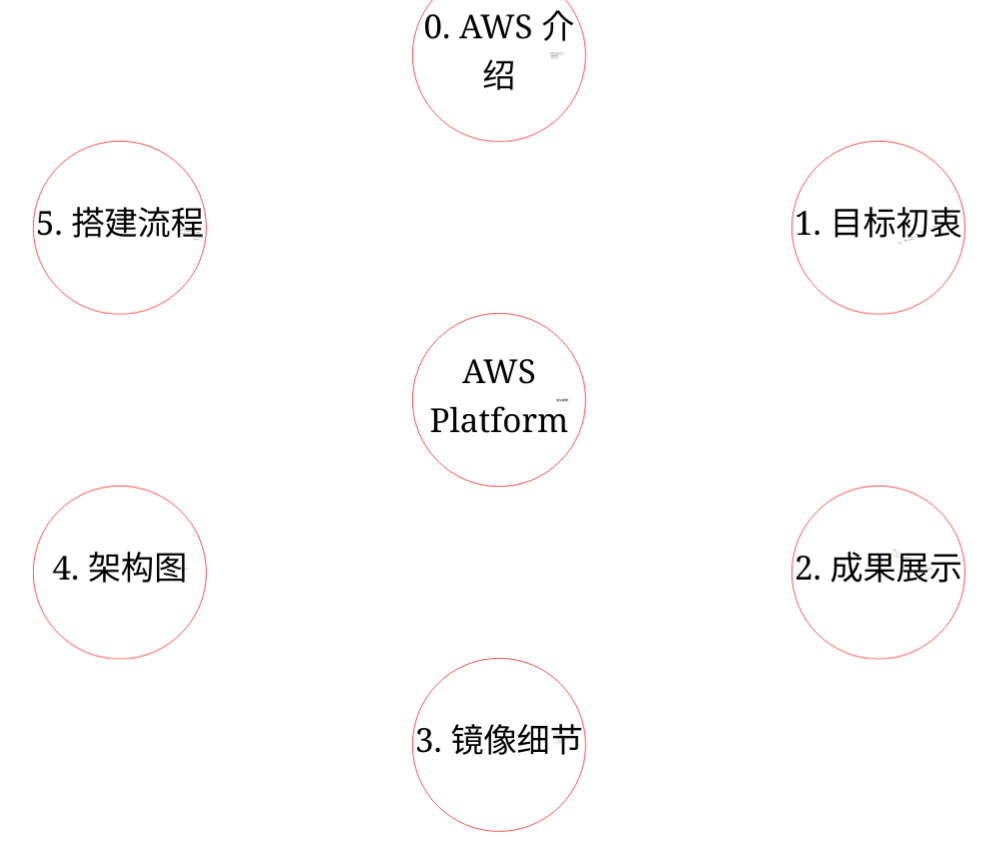
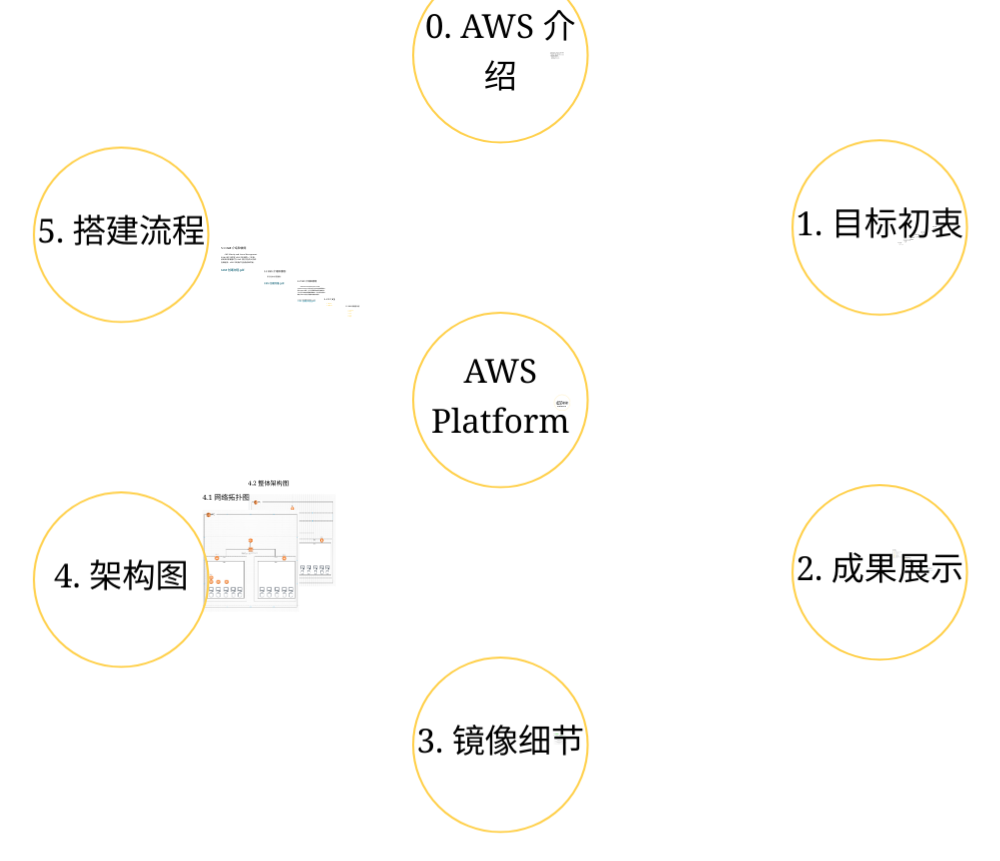
Before and after one commit to ClockQ/Impress_PPT, a plain HTML site: page page/AWS-Platform/index.html in a window 1280 px wide. Shown: the top 861 px of the page, without its empty margins (83-1083 px from the left). Drawn offline with Linux system fonts and the light colour scheme.

Commit message:
AWS platform 完成

```diff
--- a/page/AWS-Platform/index.html
+++ b/page/AWS-Platform/index.html
@@ -29,7 +29,7 @@
 			width:250px;
 			height:200px;
 			border-radius:50%;
-			border:1px solid red;
+			border:3px solid #ffd04b;
 			display: flex;
 			flex-direction: row;
 			justify-content: center;
@@ -262,7 +262,7 @@
 				<p> <img src="./img/AWS HDSP Dockerfile.png"> </p>
 			</div>
 	    </div>
-
+AWS VPC Network
 
 		<div id="overview" class="step" data-x="0" data-y="0" data-z="0" data-scale="5.8"></div>
 
@@ -274,14 +274,17 @@
 			</div>
 		</div>
 
-		<div id="T4_sub1" class="step" data-x="-2200" data-y="1000" data-z="-100" data-scale="0.1">
+		<div id="T4_sub2" class="step" data-x="-2200" data-y="1000" data-z="-1000" data-scale="1">
 			<div class="box-wrapper">
-				<p class="tit">2.2&nbsp;RStudio 使用演示</p>
-				<ul>
-					<li>
-		        		<span>登录地址: <a href="http://rstudio.ide.pharbers.com">http://rstudio.ide.pharbers.com/</a></span>
-		        	</li>
-		        </ul>
+				<p class="tit">4.1&nbsp;网络拓扑图</p>
+				<p> <img src="./img/AWS VPC Network.png"> </p>
+			</div>
+	    </div>
+
+		<div id="T4_sub1" class="step" data-x="-2200" data-y="1000" data-z="-2000" data-scale="1">
+			<div class="box-wrapper">
+				<p class="tit">4.2&nbsp;整体架构图</p>
+				<p> <img src="./img/AWS EKS Network.png"> </p>
 			</div>
 	    </div>
 
@@ -296,7 +299,7 @@
 			</div>
 		</div>
 
-		<div id="T5_sub1" class="step" data-x="-2200" data-y="-1000" data-z="-100" data-scale="0.1">
+		<div id="T5_sub1" class="step" data-x="-2200" data-y="-1000" data-z="-1000" data-scale="0.4">
 			<div class="box-wrapper">
 				<p class="tit">5.1&nbsp;IAM 介绍和使用</p>
 				<ul>
@@ -310,7 +313,7 @@
 			</div>
 	    </div>
 
-		<div id="T5_sub2" class="step" data-x="-2200" data-y="-1000" data-z="-200" data-scale="0.1">
+		<div id="T5_sub2" class="step" data-x="-2200" data-y="-1000" data-z="-2000" data-scale="0.4">
 			<div class="box-wrapper">
 				<p class="tit">5.2&nbsp;EKS 介绍和使用</p>
 				<ul>
@@ -323,7 +326,7 @@
 			</div>
 	    </div>
 
-		<div id="T5_sub3" class="step" data-x="-2200" data-y="-1000" data-z="-300" data-scale="0.1">
+		<div id="T5_sub3" class="step" data-x="-2200" data-y="-1000" data-z="-3000" data-scale="0.4">
 			<div class="box-wrapper">
 				<p class="tit">5.3&nbsp;VPC 介绍和使用</p>
 				<ul>
@@ -338,7 +341,7 @@
 			</div>
 	    </div>
 
-		<div id="T5_sub4" class="step" data-x="-2200" data-y="-1000" data-z="-400" data-scale="0.1">
+		<div id="T5_sub4" class="step" data-x="-2200" data-y="-1000" data-z="-4000" data-scale="0.4">
 			<div class="box-wrapper">
 				<p class="tit">5.4&nbsp;VPC 安全</p>
 				<ul>
@@ -347,6 +350,29 @@
 		        	</li>
 					<li>
 		        		<span class="indextit">2. 网络ACL</span>
+		        	</li>
+		        </ul>
+			</div>
+	    </div>
+
+		<div id="T5_sub5" class="step" data-x="-2200" data-y="-1000" data-z="-5000" data-scale="0.4">
+			<div class="box-wrapper">
+				<p class="tit">5.5&nbsp;K8S 使用手册</p>
+				<ul>
+					<li>
+		        		<span class="indextit">1. 项目地址</span>
+		        	</li>
+					<li>
+		        		<span class="indextit">2. 规范</span>
+		        	</li>
+					<li>
+		        		<span class="indextit">3. 调度</span>
+		        	</li>
+					<li>
+		        		<span class="indextit">4. 升级</span>
+		        	</li>
+					<li>
+		        		<span class="indextit">5. 驱逐</span>
 		        	</li>
 		        </ul>
 			</div>
```
Also changed, not shown: page/AWS-Platform/img/AWS EKS Network.png (added), page/AWS-Platform/img/AWS VPC Network.png (added).
